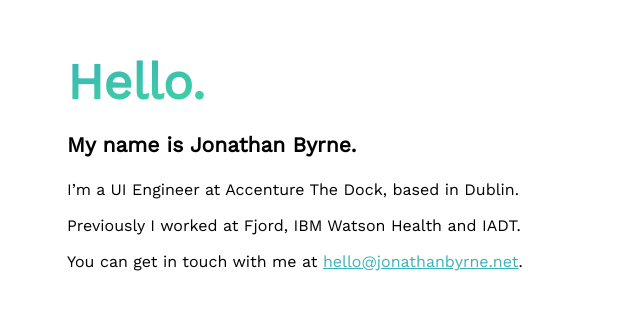
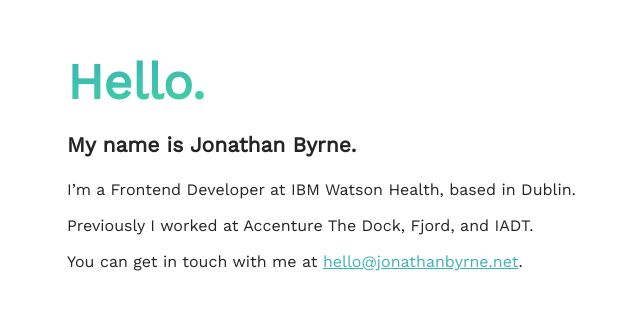
Before and after one commit to jpbyrne/jonathanbyrne.net, a Svelte app: page / in a window 1280 px wide. Shown: the part 237-546 px from the top of the page, without its empty margins (0-640 px from the left). Built offline with nearby package versions, Linux system fonts and the light colour scheme.

Commit message:
introduces dark mode

```diff
--- a/public/global.css
+++ b/public/global.css
@@ -14,6 +14,29 @@
 	box-sizing: border-box;
 	font-family: 'Work Sans', Helvetica, Arial, sans-serif;
     animation: fade-in 2s;
+    -webkit-font-smoothing: antialiased;
+    -moz-osx-font-smoothing: grayscale;
+    text-rendering: optimizeLegibility;
+}
+
+@media (prefers-color-scheme: light) {
+	body {
+        background-color: white;
+    }
+
+    h2, p {
+	    color: #242424;
+	}
+}
+
+@media (prefers-color-scheme: dark) {
+	body {
+        background-color: #242424;
+    }
+
+    h2, p {
+	    color: white;
+	}
 }
 
 main {
--- a/src/App.svelte
+++ b/src/App.svelte
@@ -40,8 +40,8 @@
 
     <h2>My name is Jonathan Byrne.</h2>
 
-    <p>I’m a UI Engineer at Accenture The Dock, based in Dublin.</p>
-    <p>Previously I worked at Fjord, IBM Watson Health and IADT.</p>
+    <p>I’m a Frontend Developer at IBM Watson Health, based in Dublin.</p>
+    <p>Previously I worked at Accenture The Dock, Fjord, and IADT.</p>
     <p>You can get in touch with me at <a href="mailto:hello@jonathanbyrne.net">hello@jonathanbyrne.net</a>.</p>
 
 	<!-- <ul>
```
